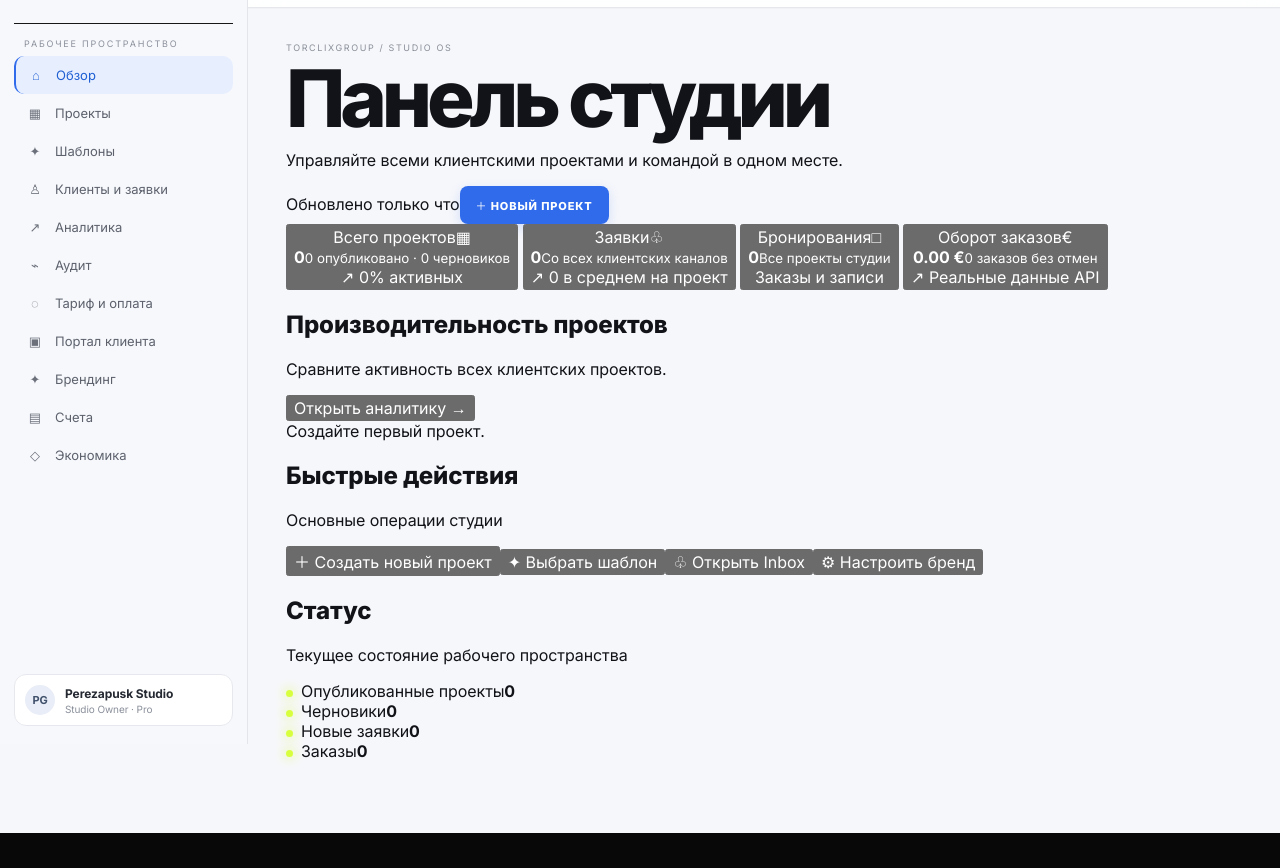
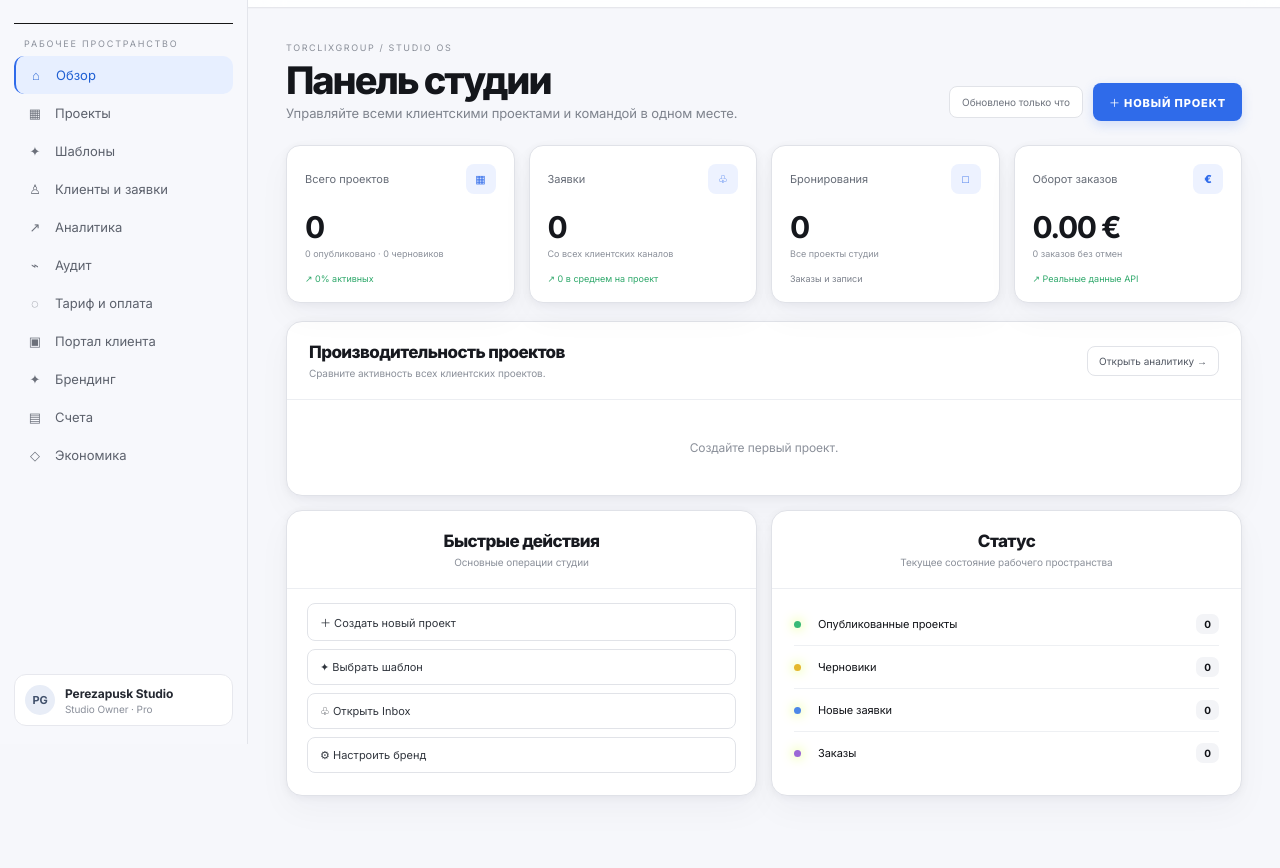
Before and after one commit to perezapusk-tgk/TorclixGroup, a website built with Vite: page apps/web/index.html in a window 1280 px wide. Shown: the part 56-924 px from the top of the page. Before the commit the page ends 889 px from the top, so only its background shows below. Built offline with nearby package versions, Linux system fonts and the light colour scheme; no server answers; a web font is replaced by a local one.

Commit message:
feat(web): style dashboard cards and performance widgets like reference

```diff
--- a/apps/web/src/styles.css
+++ b/apps/web/src/styles.css
@@ -953,3 +953,30 @@ select,input,textarea,.field input,.field select{background:#fff!important;color
  .stats{grid-template-columns:1fr 1fr}
 }
 @media(max-width:480px){.overview-widgets,.project-kpis,.stats{grid-template-columns:1fr}.overview-widget{min-height:112px}}
+
+
+/* Reference dashboard widgets */
+.dashboard-page{max-width:1220px;margin:0 auto}
+.dashboard-heading{display:flex;justify-content:space-between;align-items:flex-end;gap:24px;margin-bottom:24px}
+.dashboard-heading h1{font-size:38px;font-weight:800;letter-spacing:-.055em;color:#14161b;margin:0}
+.dashboard-subtitle{margin:8px 0 0;color:#7e838d;font-size:13px}
+.dashboard-actions{display:flex;align-items:center;gap:10px}.updated-label{border:1px solid #e1e3e8;background:#fff;border-radius:8px;padding:9px 12px;color:#6f747e;font-size:10px}
+.metric-grid{display:grid;grid-template-columns:repeat(4,1fr);gap:14px;margin-bottom:18px}
+.metric-card{border:1px solid #e0e2e8;background:#fff;border-radius:14px;box-shadow:var(--shadow);padding:18px;text-align:left;color:#15171c;transition:.18s}
+.metric-card:hover{transform:translateY(-2px);border-color:#cbd7ed;box-shadow:0 10px 28px rgba(27,40,66,.08)}
+.metric-top{display:flex;justify-content:space-between;align-items:center;color:#656b76;font-size:11px}.metric-icon{width:30px;height:30px;border-radius:8px;background:#edf2ff;color:#2f6bea;display:grid;place-items:center;font-weight:800}
+.metric-card strong{display:block;font-size:30px;letter-spacing:-.05em;margin:15px 0 3px}.metric-card small{display:block;color:#8b909a;font-size:9px}
+.metric-delta{margin-top:14px;color:#7b808b;font-size:9px}.metric-delta.positive{color:#2fa86b}
+.dashboard-card{background:#fff;border:1px solid #e0e2e8;border-radius:16px;box-shadow:var(--shadow);overflow:hidden}
+.dashboard-card-head{display:flex;justify-content:space-between;align-items:center;padding:20px 22px;border-bottom:1px solid #eceef2}
+.dashboard-card-head h2{font-size:17px;letter-spacing:-.035em;margin:0;color:#17191f}.dashboard-card-head p{margin:5px 0 0;color:#8b909a;font-size:10px}.dashboard-card-head.centered{justify-content:center;text-align:center}
+.ghost-btn{border:1px solid #e1e3e8;background:#fff;border-radius:8px;color:#515762;padding:8px 11px;font-size:10px}
+.performance-list{padding:8px 12px}.performance-row{width:100%;display:grid;grid-template-columns:38px 1.7fr .65fr .65fr 28px;gap:12px;align-items:center;border:0;border-bottom:1px solid #eff0f3;background:#fff;padding:13px 10px;text-align:left;color:#17191f}
+.performance-row:last-child{border-bottom:0}.performance-row:hover{background:#fafbfe}.performance-logo{width:34px;height:34px;border-radius:9px;display:grid;place-items:center;font-size:12px;font-weight:800}.project-tone-0{background:#eee9ff;color:#7455c9}.project-tone-1{background:#ffeaf8;color:#c14a9a}.project-tone-2{background:#e7f4ff;color:#4383c5}.project-tone-3{background:#e4fbf0;color:#31966a}.project-tone-4{background:#fff0e8;color:#c47743}
+.performance-name strong{display:block;font-size:12px}.performance-name small,.performance-value small{display:block;color:#8a909a;font-size:9px;margin-top:3px}.performance-value{text-align:right}.performance-value b{font-size:12px}.performance-arrow{color:#969ba5;text-align:right}
+.dashboard-bottom{display:grid;grid-template-columns:1fr 1fr;gap:14px;margin-top:14px}.dashboard-actions-list{padding:14px 20px}.dashboard-actions-list button{width:100%;border:1px solid #e1e3e8;background:#fff;border-radius:8px;padding:10px 12px;margin-bottom:8px;text-align:left;color:#30353d;font-size:11px}.dashboard-actions-list button:hover{background:#f7f9fd;border-color:#cbd7ed}
+.status-list{padding:14px 22px}.status-list>div{display:flex;justify-content:space-between;align-items:center;padding:11px 0;border-bottom:1px solid #eef0f3;font-size:11px}.status-list>div:last-child{border-bottom:0}.status-list span{display:flex;align-items:center;gap:9px}.status-list b{background:#f3f4f7;border-radius:7px;padding:4px 8px;font-size:10px}.status-dot{width:7px;height:7px;border-radius:50%;display:inline-block}.status-dot.green{background:#38b977}.status-dot.yellow{background:#e5b72e}.status-dot.blue{background:#4d87e8}.status-dot.purple{background:#9b68d7}
+.empty-state{padding:32px;text-align:center;color:#8b909a;font-size:12px}
+@media(max-width:900px){.metric-grid{grid-template-columns:1fr 1fr}.dashboard-bottom{grid-template-columns:1fr}}
+@media(max-width:700px){.dashboard-heading{flex-direction:column;align-items:flex-start}.dashboard-actions{width:100%;flex-wrap:wrap}.dashboard-actions .primary{width:100%}.metric-grid{grid-template-columns:1fr 1fr}.performance-row{grid-template-columns:34px 1fr 55px 28px}.performance-row .performance-value:nth-of-type(2){display:none}}
+@media(max-width:480px){.metric-grid{grid-template-columns:1fr}.dashboard-heading h1{font-size:32px}.performance-row{grid-template-columns:34px 1fr 28px}.performance-row .performance-value{display:none}}
```
